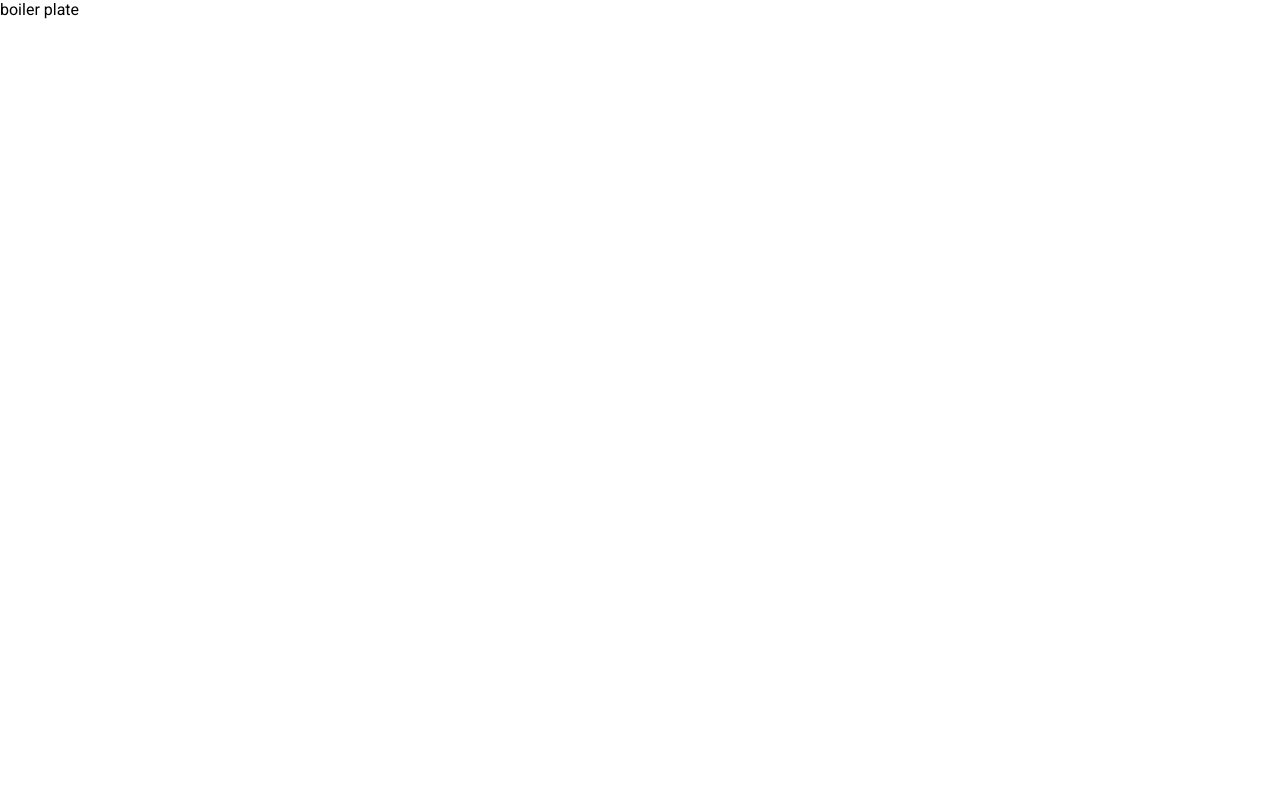
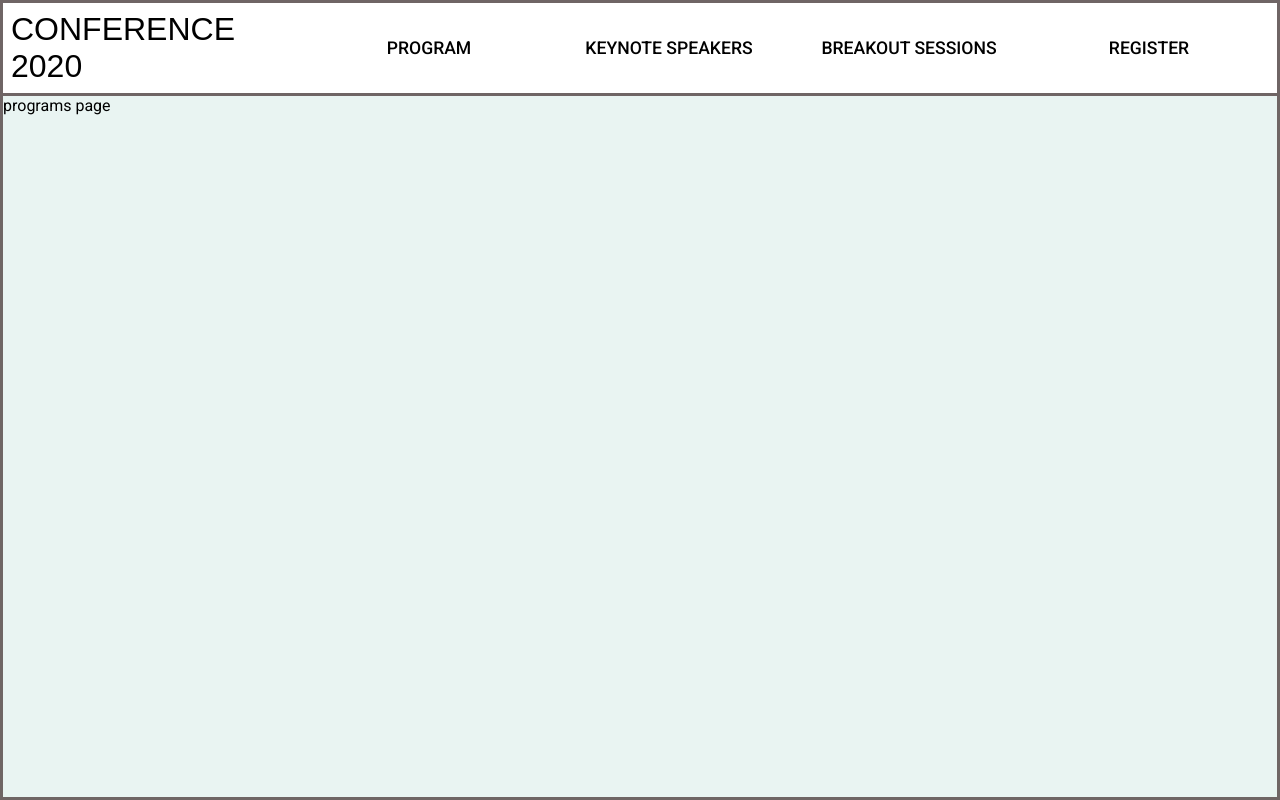
Before and after one commit to shared-studios/virtual-event-space-client, a React app: page /programs in a window 1280 px wide. Built offline with nearby package versions, Linux system fonts and the light colour scheme.

Commit message:
created the programs, KeynoteSpeakers, BreakoutSessions, register and header component and added navigation to the header

```diff
--- a/package.json
+++ b/package.json
@@ -9,6 +9,7 @@
     "react": "^16.13.1",
     "react-dom": "^16.13.1",
     "react-redux": "^7.2.0",
+    "react-router-dom": "^5.1.2",
     "react-scripts": "3.4.1",
     "redux": "^4.0.5",
     "socket.io-client": "^2.3.0"
--- /dev/null
+++ b/src/components/breakout-sessions/index.js
@@ -0,0 +1,8 @@
+import React from 'react'
+import styles from './styles.module.css'
+
+const BreakoutSessions = () => {
+    return <div className={styles.breakout_sessions}>Breakout Sessions Page</div>
+}
+
+export default BreakoutSessions
--- /dev/null
+++ b/src/components/breakout-sessions/styles.module.css
@@ -0,0 +1 @@
+.breakout_sessions {}
--- /dev/null
+++ b/src/components/header/index.js
@@ -0,0 +1,15 @@
+import React from 'react'
+import { Link } from "react-router-dom";
+import styles from './styles.module.css'
+
+const Header = () => {
+    return <div className={styles.header}>
+        <div className={styles.logo}>CONFERENCE 2020</div>
+        <Link className={styles.link} to='/programs'>PROGRAM</Link>
+        <Link className={styles.link} to='/KeynoteSpeakers'>KEYNOTE SPEAKERS</Link>
+        <Link className={styles.link} to='/BreakoutSessions'>BREAKOUT SESSIONS</Link>
+        <Link className={styles.link} to='/register'>REGISTER</Link>
+    </div>
+}
+
+export default Header
--- /dev/null
+++ b/src/components/header/styles.module.css
@@ -0,0 +1,27 @@
+.header {
+    padding: .5rem;
+    width: 100%;
+    height: max-content;
+    background-color: rgb(255, 255, 255);
+    display: grid;
+    grid-auto-flow: column;
+    grid-template-columns: 1fr repeat(4, 15rem);
+    align-items: center;
+    justify-items: center;
+    border-bottom: 0.2rem solid rgb(111, 101, 101);
+}
+
+.logo {
+    font-family: sans-serif;
+    font-weight: 500;
+    width: 17rem;
+    font-size: 2rem;
+    justify-self: left;
+}
+
+.link {
+    font-size: 1.1rem;
+    font-weight: 500;
+    text-decoration: none;
+    color: rgb(0, 0, 0);
+}
--- /dev/null
+++ b/src/components/keynote-speakers/index.js
@@ -0,0 +1,8 @@
+import React from 'react'
+import styles from './styles.module.css'
+
+const KeynoteSpeakers = () => {
+    return <div className={styles.keynote_speakers}>Keynote Speakers Page</div>
+}
+
+export default KeynoteSpeakers
--- /dev/null
+++ b/src/components/keynote-speakers/styles.module.css
@@ -0,0 +1 @@
+.keynote_speakers {}
--- /dev/null
+++ b/src/components/programs/index.js
@@ -0,0 +1,8 @@
+import React from 'react'
+import styles from './styles.module.css'
+
+const Programs = () => {
+    return <div className={styles.programs}>programs page</div>
+}
+
+export default Programs
--- /dev/null
+++ b/src/components/programs/styles.module.css
@@ -0,0 +1 @@
+.programs {}
--- /dev/null
+++ b/src/components/register/index.js
@@ -0,0 +1,8 @@
+import React from 'react'
+import styles from './styles.module.css'
+
+const Register = () => {
+    return <div className={styles.register}>Register Page</div>
+}
+
+export default Register
--- /dev/null
+++ b/src/components/register/styles.module.css
@@ -0,0 +1 @@
+.register {}
--- a/src/index.css
+++ b/src/index.css
@@ -9,6 +9,14 @@
 html, body, #root {
     width: 100vw;
     height: 100vh;
+    background-color: rgb(233, 244, 242);
+}
+
+#root {
+    display: grid;
+    grid-auto-flow: row;
+    grid-template-rows: max-content 1fr;
+    border: 0.2rem solid rgb(111, 101, 101);
 }
 
 button {
--- a/src/index.js
+++ b/src/index.js
@@ -1,13 +1,27 @@
-import React from 'react';
-import ReactDOM from 'react-dom';
-import './index.css';
-import { Provider } from "react-redux";
-import store from "./components/store";
+import './index.css'
+import React from 'react'
+import ReactDOM from 'react-dom'
+import { Provider } from "react-redux"
+import store from "./components/store"
+import Header from './components/header'
+import programs from './components/programs'
+import register from './components/register'
+import KeynoteSpeakers from './components/keynote-speakers'
+import BreakoutSessions from './components/breakout-sessions'
+import { Route, BrowserRouter, Switch } from "react-router-dom"
 
 const App = () => {
   return (
     <Provider store={store}>
-      <div>boiler plate</div>
+      <BrowserRouter>
+        <Header />
+        <Switch>
+          <Route path="/programs" exact component={programs} />
+          <Route path="/register" exact component={register} />
+          <Route path="/KeynoteSpeakers" exact component={KeynoteSpeakers} />
+          <Route path="/BreakoutSessions" exact component={BreakoutSessions} />
+        </Switch>
+      </BrowserRouter>
     </Provider>
   )
 }
```
